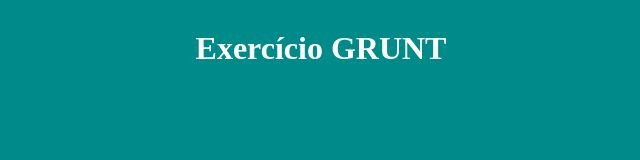
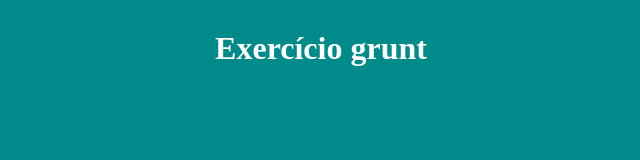
Before and after one commit to Dirraco/ebac_front_end, a website: page md 18 grunt/src/index.html in a window 1280 px wide. Shown: the whole page, without its empty margins (319-959 px from the left). Drawn offline with nearby package versions, Linux system fonts and the light colour scheme; files that its build step writes are made by us from their sources.

Commit message:
exercicio_grunt

```diff
--- a/md 18 grunt/src/index.html
+++ b/md 18 grunt/src/index.html
@@ -8,7 +8,7 @@
 </head>
 <body>
     <main class="container">
-        <h1>Exercício GRUNT</h1>
+        <h1>Exercício grunt</h1>
     </main>
 
     <script src="./scripts/main.js"></script>
```
